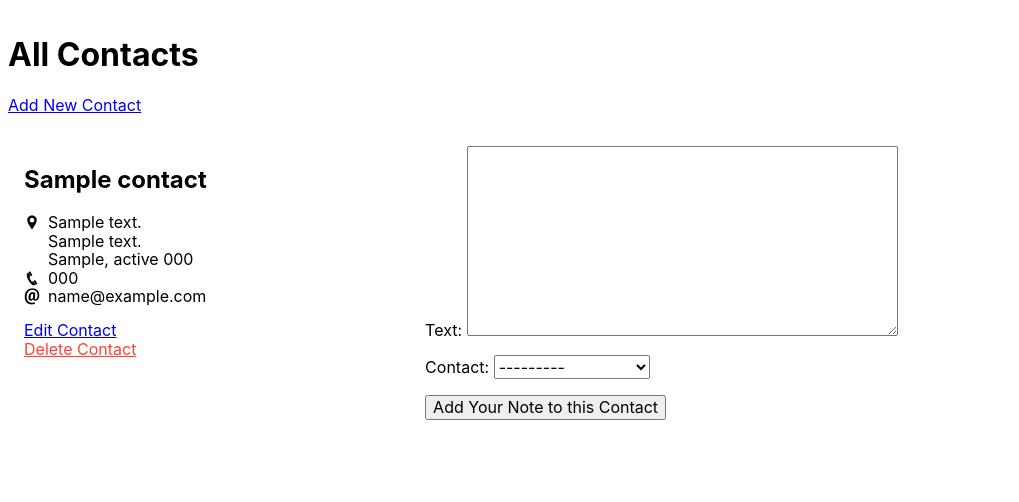
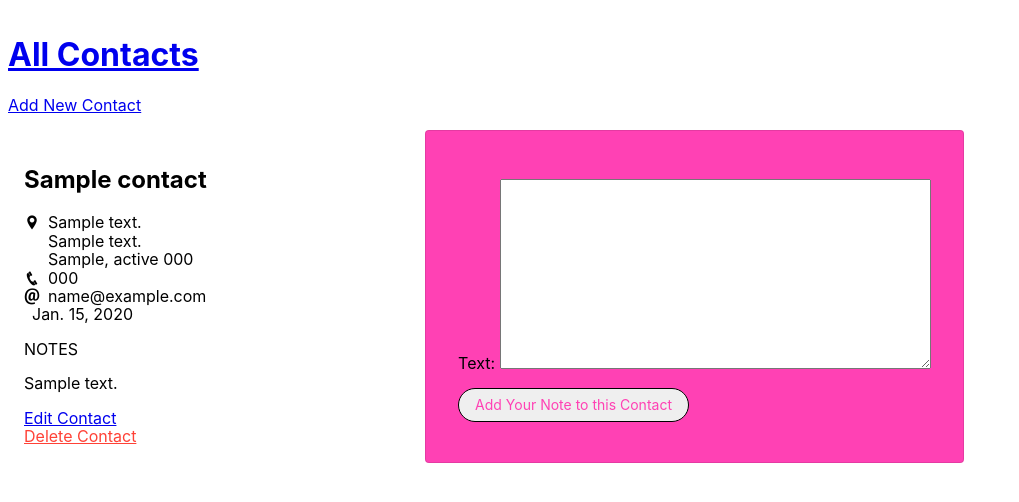
Before and after one commit to momentum-team-6/examples, a Django app: page /contacts/1/ in a window 1280 px wide. Shown: the top 502 px of the page, without its empty margins (0-1019 px from the left). Run offline with Django 3.2, Linux system fonts and the light colour scheme; tables that the repository leaves empty hold one stand-in row (values such as "Sample post").

Commit message:
finish add note

```diff
--- a/django--uptact/contacts/forms.py
+++ b/django--uptact/contacts/forms.py
@@ -14,6 +14,7 @@ class ContactForm(forms.ModelForm):
             'zip_code',
             'phone_number',
             'email',
+            'birthday',
         ]
 
 class NoteForm(forms.ModelForm):
@@ -21,5 +22,5 @@ class NoteForm(forms.ModelForm):
         model = Note
         fields = [
             'text',
-            'contact',
+            # 'contact',
         ]
--- a/django--uptact/contacts/models.py
+++ b/django--uptact/contacts/models.py
@@ -19,6 +19,7 @@ class Contact(models.Model):
     city = models.CharField(max_length=255, null=True, blank=True)
     state = USStateField(null=True, blank=True)
     zip_code = USZipCodeField(null=True, blank=True)
+    birthday = models.DateField()
 
 
 class Note(models.Model):
--- a/django--uptact/contacts/views.py
+++ b/django--uptact/contacts/views.py
@@ -21,9 +21,12 @@ def contact_detail(request, pk):
 def add_note(request, pk):
     if request.method == 'POST':
         form = NoteForm(data=request.POST)
+        contact = get_object_or_404(Contact, pk=pk)
         if form.is_valid():
-            form.save()
-            return redirect(to='list_contacts')
+            new_note = form.save(commit=False)
+            new_note.contact = contact
+            new_note.save()
+            return redirect(to='contact_detail', pk=pk)
 
 def add_contact(request):
     if request.method == 'GET':
--- a/django--uptact/templates/contacts/contact_detail.html
+++ b/django--uptact/templates/contacts/contact_detail.html
@@ -1,7 +1,7 @@
 {% extends "base.html" %}
 
 {% block content %}
-<h1>All Contacts</h1>
+<h1><a href="{% url 'list_contacts' %}">All Contacts</a></h1>
 
 <p><a href="{% url 'add_contact' %}">Add New Contact</a></p>
 
@@ -34,17 +34,29 @@
     </div>
     {% endif %}
 
+    <div class="flex">
+      <div class="pr2"><i class="icofont-birthday-cake"></i></div>
+      <div>{{ contact.birthday }}</div>
+    </div>
+
+    <div><p>NOTES</p>
+      {% for note in contact.notes.all %}
+      <p>{{note.text}}</p>
+      {% endfor %}
+
+    </div>
+
     <p>
       <a href="{% url 'edit_contact' pk=contact.pk %}">Edit Contact</a><br>
       <a class="red" href="{% url 'delete_contact' pk=contact.pk %}">Delete Contact</a>
     </p>
   </div>
   <div>
-    <form action="{% url 'add_note' pk=contact.pk %}" method="POST">
+    <form action="{% url 'add_note' pk=contact.pk %}" method="POST" class="bg-hot-pink mw7 center pa4 br2-ns ba b--black-10">
       {% csrf_token %}
       {{ form.as_p }}
       <div>
-        <button type="submit">Add Your Note to this Contact</button>
+        <button type="submit"class="f6 grow no-underline br-pill ba ph3 pv2 mb2 dib hot-pink">Add Your Note to this Contact</button>
       </div>
     </form>
   </div>
--- a/django--uptact/templates/contacts/list_contacts.html
+++ b/django--uptact/templates/contacts/list_contacts.html
@@ -8,7 +8,7 @@
 <div class="flex flex-wrap">
   {% for contact in contacts %}
   <div class="w-33 pa3">
-    <h2>{{ contact.name }}</h2>
+    <h2><a href="{% url 'contact_detail' pk=contact.pk %}">{{ contact.name }}</a></h2>
 
     <div class="flex">
       <div class="pr2"><i class="icofont-location-pin"></i></div>
```
Also changed, not shown: django--uptact/contacts/migrations/0004_contact_birthday.py (added).
